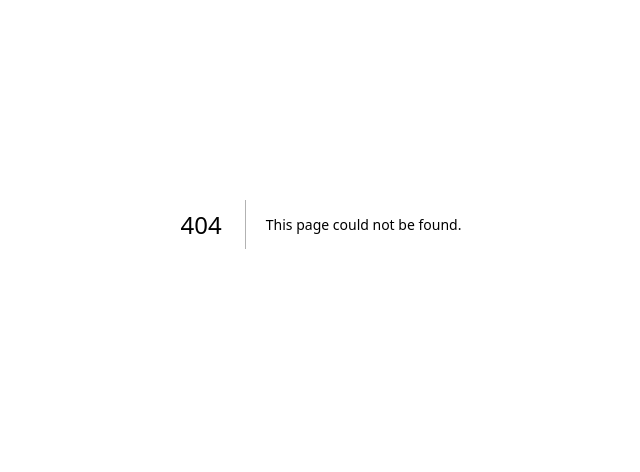
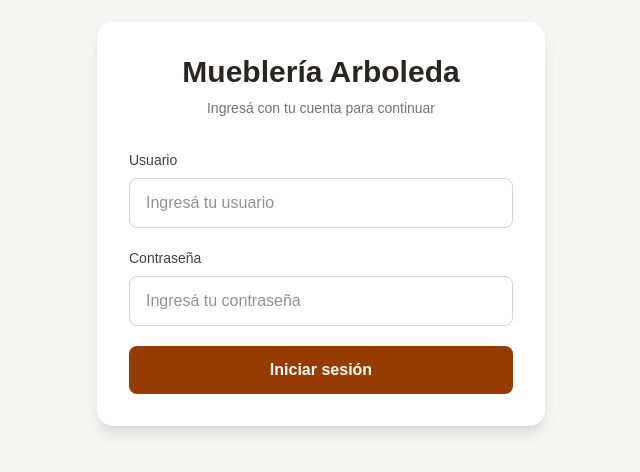
Before and after one commit to CarlaNada/muebleria-app-frontend, a Next.js app: page /login in a window 1280 px wide. Before the commit this address had no page. Shown: the part 176-648 px from the top of the page, without its empty margins (319-959 px from the left). Built offline with nearby package versions, Linux system fonts and the light colour scheme.

Commit message:
Crear formulario de login con React Hook Form y Zod

```diff
--- /dev/null
+++ b/src/app/login/page.js
@@ -0,0 +1,113 @@
+
+"use client";
+
+import { useState } from "react";
+import { useForm } from "react-hook-form";
+import { zodResolver } from "@hookform/resolvers/zod";
+import { z } from "zod";
+
+const loginSchema = z.object({
+  username: z.string().trim().min(1, "El usuario es obligatorio"),
+  password: z.string().min(1, "La contraseña es obligatoria"),
+});
+
+export default function LoginPage() {
+  const [mensaje, setMensaje] = useState("");
+
+  const {
+    register,
+    handleSubmit,
+    formState: { errors },
+  } = useForm({
+    resolver: zodResolver(loginSchema),
+    defaultValues: {
+      username: "",
+      password: "",
+    },
+  });
+
+  const onSubmit = () => {
+    // La conexión con Django se implementará en el siguiente paso.
+    setMensaje("Formulario válido. Falta conectar con la API.");
+  };
+
+  return (
+    <main className="flex min-h-screen items-center justify-center bg-stone-100 px-4 py-10">
+      <section className="w-full max-w-md rounded-2xl bg-white p-8 shadow-lg">
+        <div className="mb-8 text-center">
+          <h1 className="text-3xl font-bold text-stone-800">
+            Mueblería Arboleda
+          </h1>
+          <p className="mt-2 text-sm text-stone-500">
+            Ingresá con tu cuenta para continuar
+          </p>
+        </div>
+
+        <form onSubmit={handleSubmit(onSubmit)} className="space-y-5">
+          <div>
+            <label
+              htmlFor="username"
+              className="mb-2 block text-sm font-medium text-stone-700"
+            >
+              Usuario
+            </label>
+
+            <input
+              id="username"
+              type="text"
+              autoComplete="username"
+              placeholder="Ingresá tu usuario"
+              aria-invalid={Boolean(errors.username)}
+              {...register("username")}
+              className="w-full rounded-lg border border-stone-300 px-4 py-3 text-stone-800 outline-none focus:border-amber-700"
+            />
+
+            {errors.username && (
+              <p className="mt-1 text-sm text-red-600">
+                {errors.username.message}
+              </p>
+            )}
+          </div>
+
+          <div>
+            <label
+              htmlFor="password"
+              className="mb-2 block text-sm font-medium text-stone-700"
+            >
+              Contraseña
+            </label>
+
+            <input
+              id="password"
+              type="password"
+              autoComplete="current-password"
+              placeholder="Ingresá tu contraseña"
+              aria-invalid={Boolean(errors.password)}
+              {...register("password")}
+              className="w-full rounded-lg border border-stone-300 px-4 py-3 text-stone-800 outline-none focus:border-amber-700"
+            />
+
+            {errors.password && (
+              <p className="mt-1 text-sm text-red-600">
+                {errors.password.message}
+              </p>
+            )}
+          </div>
+
+          <button
+            type="submit"
+            className="w-full cursor-pointer rounded-lg bg-amber-800 py-3 font-semibold text-white transition hover:bg-amber-900"
+          >
+            Iniciar sesión
+          </button>
+
+          {mensaje && (
+            <p role="status" className="text-center text-sm text-green-700">
+              {mensaje}
+            </p>
+          )}
+        </form>
+      </section>
+    </main>
+  );
+}
```
